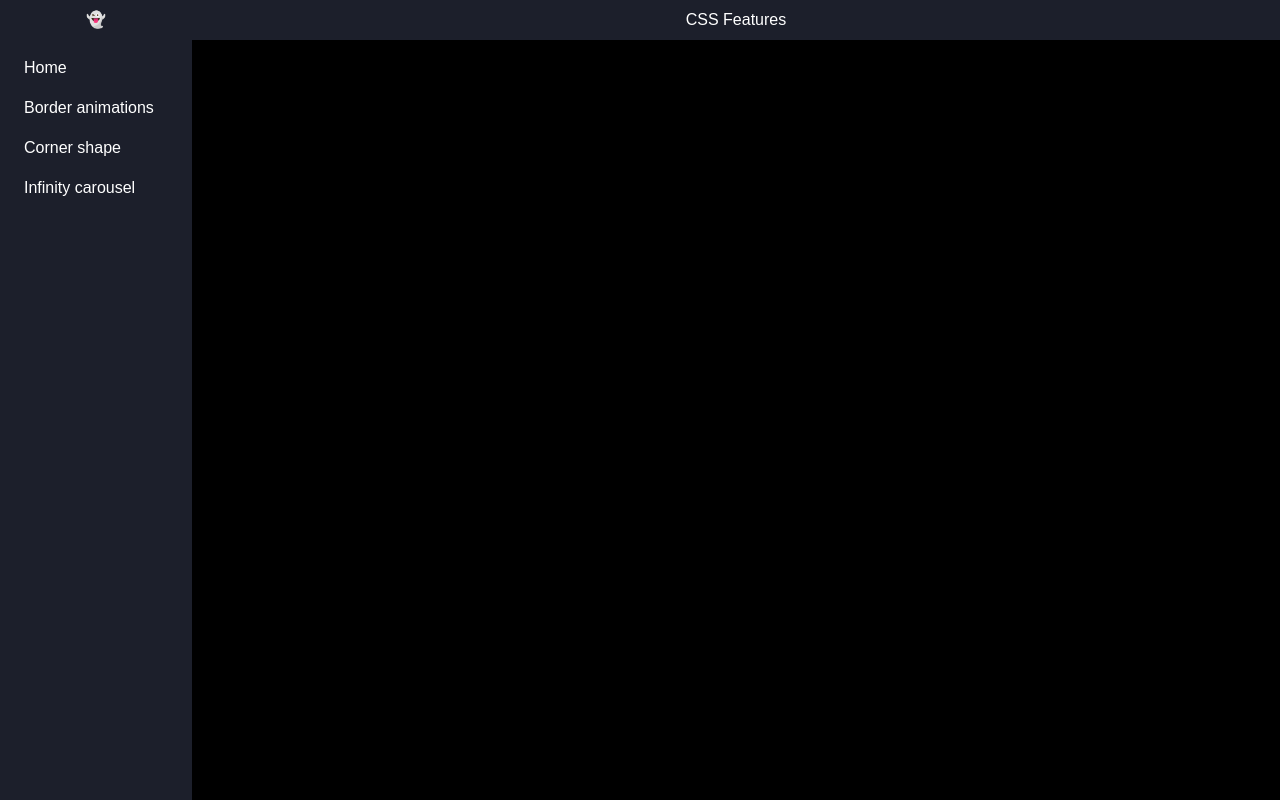
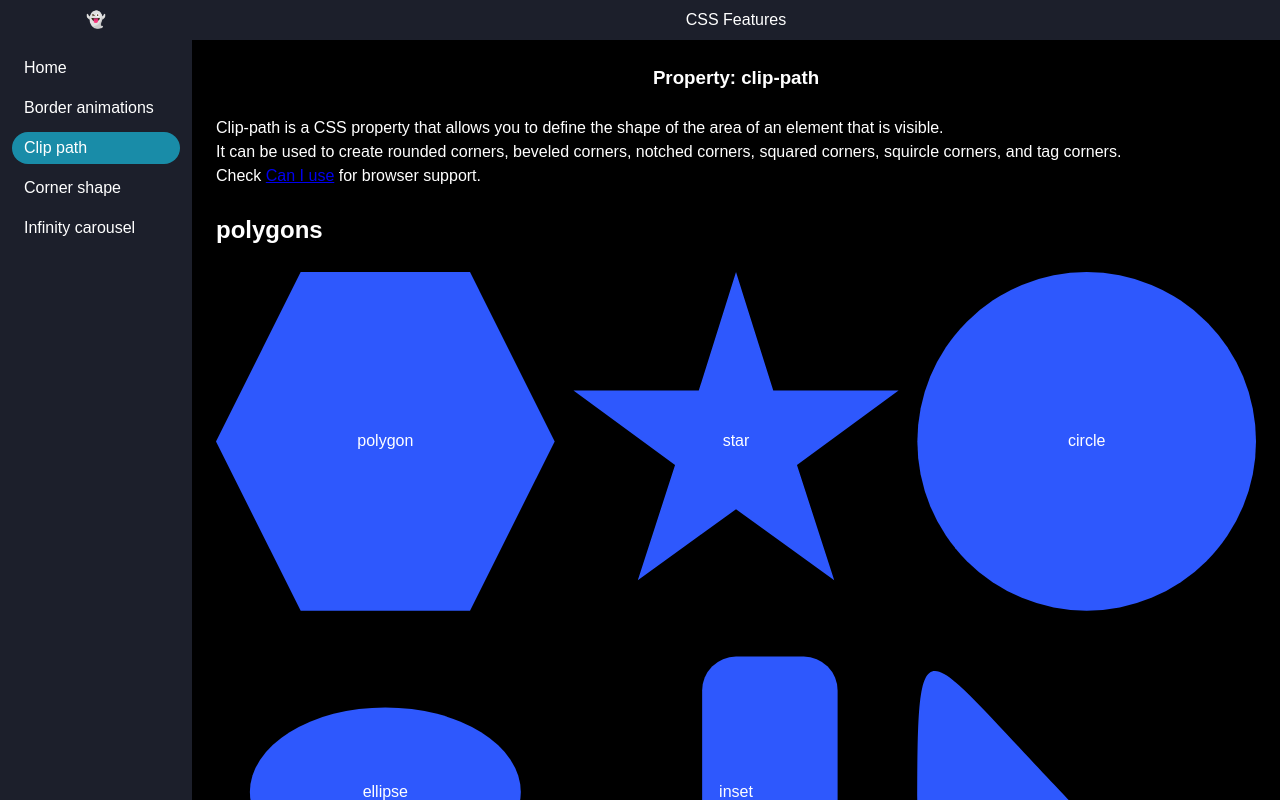
Before and after one commit to thiagopi/css-features, a Vue app: page /clip-path in a window 1280 px wide. Built offline with nearby package versions, Linux system fonts and the light colour scheme.

Commit message:
feat: Adds clip-path module
Introduces a new module demonstrating the use of the `clip-path` CSS property for creating various shapes.

Also adds a route for the new module.

```diff
--- /dev/null
+++ b/src/modules/clip-path/ClipPath.vue
@@ -0,0 +1,116 @@
+<script setup lang="ts"></script>
+
+<template>
+    <section class="wrapper">
+        <div>
+            <h1>Property: clip-path</h1>
+
+            <p>Clip-path is a CSS property that allows you to define the shape of the area of an element that is visible.</p>
+            <p>It can be used to create rounded corners, beveled corners, notched corners, squared corners, squircle corners, and tag corners.</p>
+
+            <p>Check <a href="https://caniuse.com/?search=clip-path" target="_blank">Can I use</a> for browser support.</p>
+        </div>
+
+        <h2>polygons</h2>
+
+        <section class="types">
+            <div class="polygon">polygon</div>
+            <div class="polygon star">star</div>
+            <div class="polygon circle">circle</div>
+            <div class="polygon ellipse">ellipse</div>
+            <div class="polygon inset">inset</div>
+            <div class="polygon path">path</div>
+        </section>
+
+        <h2>arcs</h2>
+
+        <section class="types">
+            <div class="shape arc-star">star</div>
+        </section>
+
+    </section>
+</template>
+
+<style scoped lang="scss">
+
+    $radius: 40px;
+
+    .types {
+        display: grid;
+        grid-template-columns: repeat(3, 1fr);
+        // grid-template-rows: repeat(2, 1fr);
+        gap: 12px;
+        width: 100%;
+    }
+
+    .polygon {
+        display: grid;
+        place-items: center;
+        width: 100%;
+        aspect-ratio: 1/1;
+        background-color: #2e58fd;
+        clip-path: polygon(25% 0%, 75% 0%, 100% 50%, 75% 100%, 25% 100%, 0% 50%);
+
+        &.star {
+            clip-path: polygon(
+                50% 0%,
+                61% 35%,
+                98% 35%,
+                68% 57%,
+                79% 91%,
+                50% 70%,
+                21% 91%,
+                32% 57%,
+                2% 35%,
+                39% 35%
+            );
+        }
+
+        &.circle {
+            clip-path: circle(50% at 50% 50%);
+        }
+
+        &.ellipse {
+            clip-path: ellipse(40% 25% at 50% 50%);
+        }
+
+        &.inset {
+            clip-path: inset(10% 20% 30% 40% round 10%);
+        }
+
+        &.path {
+            clip-path: path('M 0 200 L 0 200 C 0 16 0 16 90 112 C 180 208 180 208 180 200 L 180 200 L 0 200');
+        }
+    }
+
+    .shape {
+        display: grid;
+        place-items: center;
+        width: 100%;
+        aspect-ratio: 1/1;
+        background-color: #2e58fd;
+
+        // arc
+        &.arc-star {
+            clip-path: shape(
+                from 50% 0%,
+                arc to 100% 50% of 50%,
+                arc to 50% 100% of 50%,
+                arc to 0% 50% of 50%,
+                arc to 50% 0% of 50%,
+                close
+            );
+        }
+    }
+
+
+   @keyframes radius {
+        from {
+            border-radius: 0;
+        }
+
+        to {
+            border-radius: $radius;
+        }
+   }
+</style>
--- a/src/modules/corner-shape/CornerShape.vue
+++ b/src/modules/corner-shape/CornerShape.vue
@@ -7,7 +7,7 @@
 
             <p>Corner shape is a CSS property that allows you to define the shape of the corners of an element.</p>
             <p>It can be used to create rounded corners, beveled corners, notched corners, squared corners, squircle corners, and tag corners.</p>
-            <p>Check <a href="https://caniuse.com/mdn-css_properties_corner-shape">Can I use</a> for browser support.</p>
+            <p>Check <a href="https://caniuse.com/mdn-css_properties_corner-shape" target="_blank">Can I use</a> for browser support.</p>
         </div>
 
         <section class="types">
@@ -155,17 +155,4 @@
             border-radius: $radius;
         }
    }
-
-
-   @keyframes bevel {
-        from {
-            scale: 0;
-            corner-shape: initial;
-        }
-
-        to {
-            scale: 1;
-            corner-shape: bevel;
-        }
-   }
 </style>
--- a/src/router/index.ts
+++ b/src/router/index.ts
@@ -3,12 +3,14 @@ import BorderAnimations from '@/modules/border-animations/BorderAnimations.vue';
 import Home from '@/modules/home/Home.vue';
 import InfinityCarousel from '@/modules/infinity-carousel/InfinityCarousel.vue';
 import CornerShape from '@/modules/corner-shape/CornerShape.vue';
+import ClipPath from '@/modules/clip-path/ClipPath.vue';
 
 const router = createRouter({
   history: createWebHistory(import.meta.env.BASE_URL),
   routes: [
     { path: '/', component: Home, name: 'home' },
     { path: '/border-animations', component: BorderAnimations, name: 'border-animations' },
+    { path: '/clip-path', component: ClipPath, name: 'clip-path' },
     { path: '/corner-shape', component: CornerShape, name: 'corner-shape' },
     { path: '/infinity-carousel', component: InfinityCarousel, name: 'infinity-carousel' },
   ]
```
